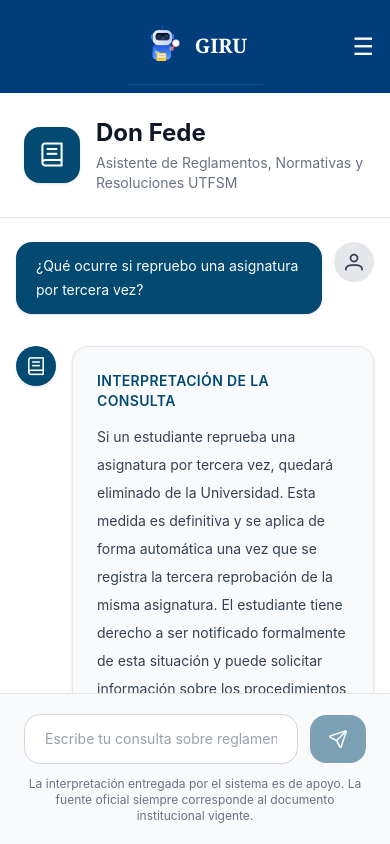
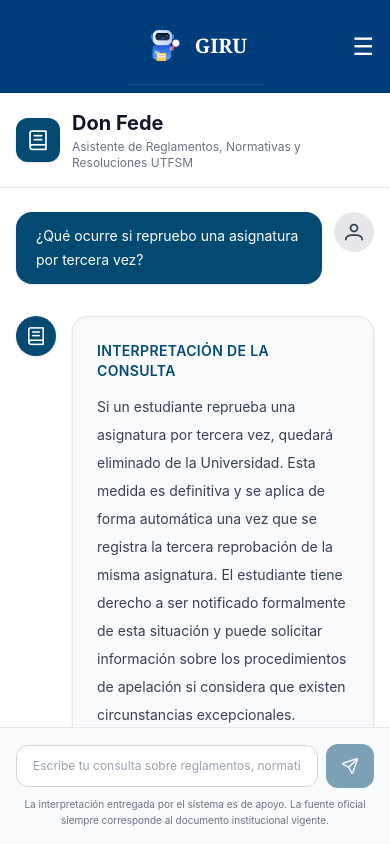
Before and after one commit to akemurashi/GIRU, a React (Vite) app in the folder frontend/: page /chat-ia in a window 390 px wide. Built offline with nearby package versions, Linux system fonts and the light colour scheme.

Commit message:
mejoramiento visual de filtros en movil

```diff
--- a/frontend/src/modulos/ChatIa/Componentes/ChatHeader.tsx
+++ b/frontend/src/modulos/ChatIa/Componentes/ChatHeader.tsx
@@ -1,15 +1,17 @@
 export const ChatHeader = () => {
   return (
-    <header className="shrink-0 border-b border-gray-200 bg-white px-6 py-6 lg:px-10">
-      <div className="flex items-center gap-4">
-        <div className="flex h-14 w-14 shrink-0 items-center justify-center rounded-2xl bg-sky-900 shadow-sm">
-          <i className="pi pi-book text-2xl text-white"></i>
+    <header className="shrink-0 border-b border-gray-200 bg-white px-4 py-4 sm:px-6 sm:py-6 lg:px-10">
+      <div className="flex items-center gap-3 sm:gap-4">
+        <div className="flex h-11 w-11 shrink-0 items-center justify-center rounded-xl bg-sky-900 shadow-sm sm:h-14 sm:w-14 sm:rounded-2xl">
+          <i className="pi pi-book text-xl text-white sm:text-2xl"></i>
         </div>
 
         <div className="min-w-0">
-          <h1 className="text-2xl font-bold text-gray-900">Don Fede</h1>
+          <h1 className="text-xl font-bold text-gray-900 sm:text-2xl">
+            Don Fede
+          </h1>
 
-          <p className="mt-1 text-sm text-gray-500">
+          <p className="mt-0.5 text-xs text-gray-500 sm:mt-1 sm:text-sm">
             Asistente de Reglamentos, Normativas y Resoluciones UTFSM
           </p>
         </div>
--- a/frontend/src/modulos/ChatIa/Componentes/ChatInput.tsx
+++ b/frontend/src/modulos/ChatIa/Componentes/ChatInput.tsx
@@ -1,23 +1,23 @@
 export const ChatInput = () => {
   return (
-    <div className="shrink-0 border-t border-gray-200 bg-gray-50 px-6 py-5 lg:px-10">
+    <div className="shrink-0 border-t border-gray-200 bg-gray-50 px-4 py-4 sm:px-6 sm:py-5 lg:px-10">
       <div className="mx-auto w-full max-w-5xl">
-        <div className="flex items-center gap-3">
+        <div className="flex items-center gap-2 sm:gap-3">
           <input
             type="text"
             placeholder="Escribe tu consulta sobre reglamentos, normativas o resoluciones..."
-            className="min-w-0 flex-1 rounded-2xl border border-gray-300 bg-white px-5 py-3.5 text-sm text-gray-700 outline-none transition placeholder:text-gray-400 focus:border-sky-900"
+            className="min-w-0 flex-1 rounded-xl border border-gray-300 bg-white px-4 py-3 text-xs text-gray-700 outline-none transition placeholder:text-gray-400 focus:border-sky-900 sm:rounded-2xl sm:px-5 sm:py-3.5 sm:text-sm"
           />
 
           <button
-            className="flex h-12 w-14 shrink-0 items-center justify-center rounded-2xl bg-sky-900 text-white transition hover:bg-sky-800 disabled:cursor-not-allowed disabled:opacity-50"
+            className="flex h-11 w-12 shrink-0 items-center justify-center rounded-xl bg-sky-900 text-white transition hover:bg-sky-800 disabled:cursor-not-allowed disabled:opacity-50 sm:h-12 sm:w-14 sm:rounded-2xl"
             disabled
           >
-            <i className="pi pi-send text-lg"></i>
+            <i className="pi pi-send text-base sm:text-lg"></i>
           </button>
         </div>
 
-        <p className="mt-3 text-center text-xs text-gray-500">
+        <p className="mt-2 text-center text-[10px] leading-4 text-gray-500 sm:mt-3 sm:text-xs sm:leading-normal">
           La interpretación entregada por el sistema es de apoyo. La fuente
           oficial siempre corresponde al documento institucional vigente.
         </p>
--- a/frontend/src/modulos/Documentos/Componentes/FilterSidebar.tsx
+++ b/frontend/src/modulos/Documentos/Componentes/FilterSidebar.tsx
@@ -1,4 +1,3 @@
-
 import { FilterHeader } from "./FilterHeader";
 import { FilterForm } from "./FilterForm";
 
@@ -16,12 +15,14 @@ type FilterSidebarProps = {
   filtros: Filtros;
   onFiltrosChange: (filtros: Filtros) => void;
   onLimpiarFiltros: () => void;
+  scrollable?: boolean;
 };
 
 export const FilterSidebar = ({
   filtros,
   onFiltrosChange,
   onLimpiarFiltros,
+  scrollable = true,
 }: FilterSidebarProps) => {
   const actualizarFiltro = (
     campo: keyof Filtros,
@@ -35,9 +36,8 @@ export const FilterSidebar = ({
 
   return (
     <aside
-      className="
+      className={`
         flex
-        h-full
         w-full
         flex-col
         bg-white
@@ -46,7 +46,8 @@ export const FilterSidebar = ({
         lg:w-72
         lg:border-y-0
         lg:border-l-0
-      "
+        ${scrollable ? "h-full" : ""}
+      `}
     >
       {/* Título */}
       <div
@@ -65,18 +66,19 @@ export const FilterSidebar = ({
 
       {/* Contenido */}
       <div
-        className="
-          min-h-0
-          flex-1
-          overflow-y-auto
-          overflow-x-hidden
+        className={`
           p-3
           pt-3
           sm:p-4
           sm:pt-3
           md:p-6
           md:pt-4
-        "
+          ${
+            scrollable
+              ? "min-h-0 flex-1 overflow-y-auto overflow-x-hidden"
+              : ""
+          }
+        `}
       >
         <FilterForm
           filtros={filtros}
--- a/frontend/src/modulos/Documentos/Pagina/PaginaDocumento.tsx
+++ b/frontend/src/modulos/Documentos/Pagina/PaginaDocumento.tsx
@@ -303,6 +303,10 @@ export default function PaginaDocumentos() {
 
             {/* =================================================
                 HEADER
+                Solo título + buscador + botón toggle.
+                El panel de filtros ya NO vive aquí,
+                para que el header nunca crezca más
+                que el espacio disponible y se corte.
             ================================================= */}
 
             <header
@@ -322,7 +326,7 @@ export default function PaginaDocumentos() {
 
                 ${
                   headerVisible
-                    ? "max-h-[90vh] opacity-100"
+                    ? "max-h-[220px] opacity-100"
                     : "max-h-0 border-b-0! py-0! opacity-0"
                 }
               `}
@@ -396,40 +400,10 @@ export default function PaginaDocumentos() {
                   ▼
                 </span>
               </button>
-
-              {/* =================================================
-                  PANEL COMPLETO DE FILTROS - SOLO MÓVIL
-              ================================================= */}
-
-              {mostrarFiltros && (
-                <div
-                  className="
-                    mt-3
-                    max-h-[calc(100dvh-190px)]
-                    overflow-y-auto
-                    overscroll-contain
-                    rounded-xl
-                    border
-                    border-slate-200
-                    bg-slate-50
-                    shadow-sm
-                    md:hidden
-                  "
-                >
-                  <FilterSidebar
-                    filtros={filtros}
-                    onFiltrosChange={setFiltros}
-                    onLimpiarFiltros={
-                      limpiarFiltros
-                    }
-                  />
-                </div>
-              )}
             </header>
 
             {/* =================================================
                 FILTROS - TABLET
-                SIN CAMBIOS
             ================================================= */}
 
             <div
@@ -450,11 +424,17 @@ export default function PaginaDocumentos() {
                 onLimpiarFiltros={
                   limpiarFiltros
                 }
+                scrollable={false}
               />
             </div>
 
             {/* =================================================
-                DOCUMENTOS
+                DOCUMENTOS + PANEL DE FILTROS MÓVIL
+
+                El panel de filtros móvil ahora vive AQUÍ,
+                dentro de la única zona que realmente
+                sabe manejar su scroll (flex-1 min-h-0
+                overflow-y-auto), así nunca se corta.
             ================================================= */}
 
             <div
@@ -470,6 +450,30 @@ export default function PaginaDocumentos() {
                 md:p-6
               "
             >
+              {/* PANEL COMPLETO DE FILTROS - SOLO MÓVIL */}
+              {mostrarFiltros && (
+                <div
+                  className="
+                    mb-4
+                    rounded-xl
+                    border
+                    border-slate-200
+                    bg-slate-50
+                    shadow-sm
+                    md:hidden
+                  "
+                >
+                  <FilterSidebar
+                    filtros={filtros}
+                    onFiltrosChange={setFiltros}
+                    onLimpiarFiltros={
+                      limpiarFiltros
+                    }
+                    scrollable={false}
+                  />
+                </div>
+              )}
+
               <DocumentList
                 documentos={
                   documentosFiltrados
```
